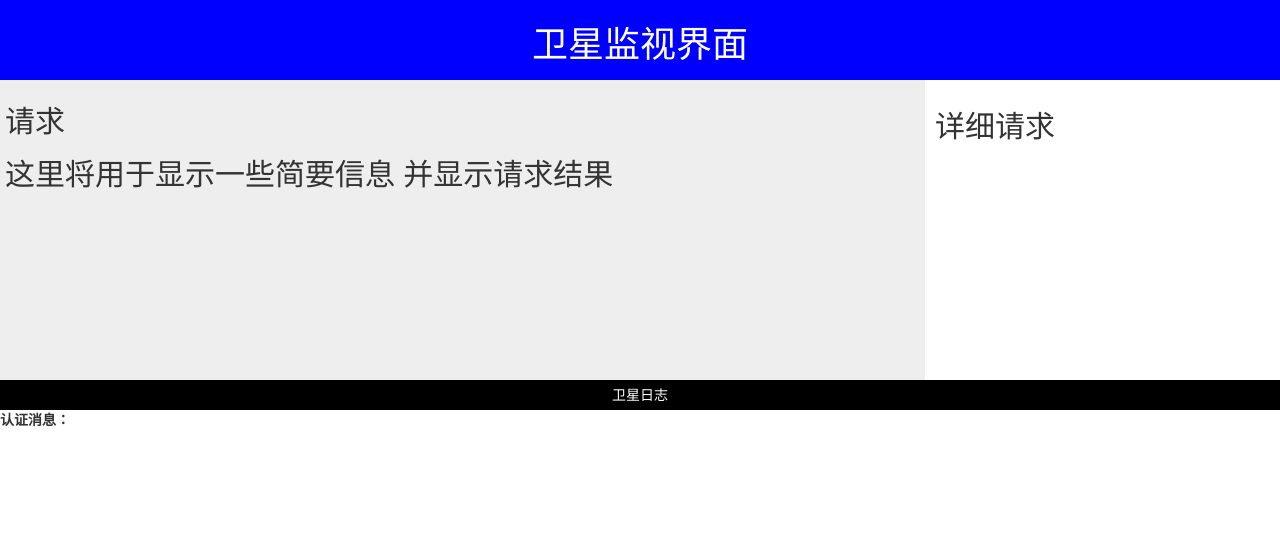
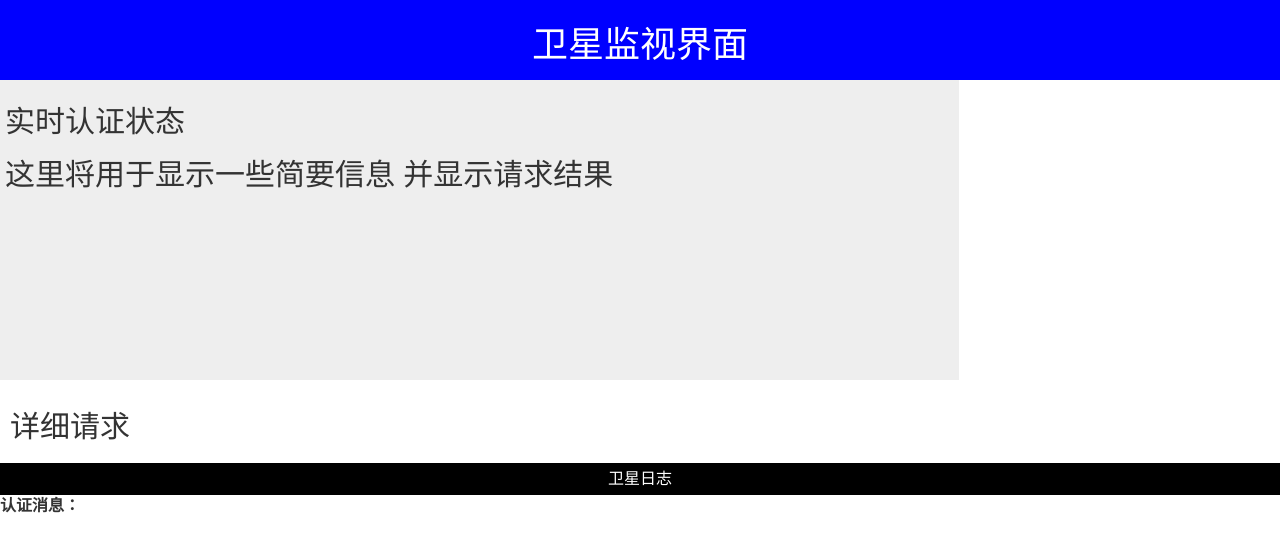
Before and after one commit to sun1024/satallite, a plain HTML site: page static/display.html in a window 1280 px wide. Drawn offline with nearby package versions, Linux system fonts and the light colour scheme; no server answers.

Commit message:
fix font

```diff
--- a/static/display.html
+++ b/static/display.html
@@ -21,7 +21,7 @@
       line-height: 30px;
       background-color: #eeeeee;
       height: 300px;
-      width: 925px;
+      width: 959px;
       float: left;
       padding: 5px;
     }
@@ -42,7 +42,7 @@
   </style>
 </head>
 
-<body>
+<body style="font-size:16px;">
 
   <div id="header">
     <h1>卫星监视界面</h1>
@@ -50,7 +50,7 @@
   </div>
 
   <div id="nav">
-    <h2>请求<h2>
+    <h2>实时认证状态<h2>
         <form>
           <p5 id="simple"> 这里将用于显示一些简要信息 </p5>
           <p5 id="simpleResult"> 并显示请求结果 </p5>
```
